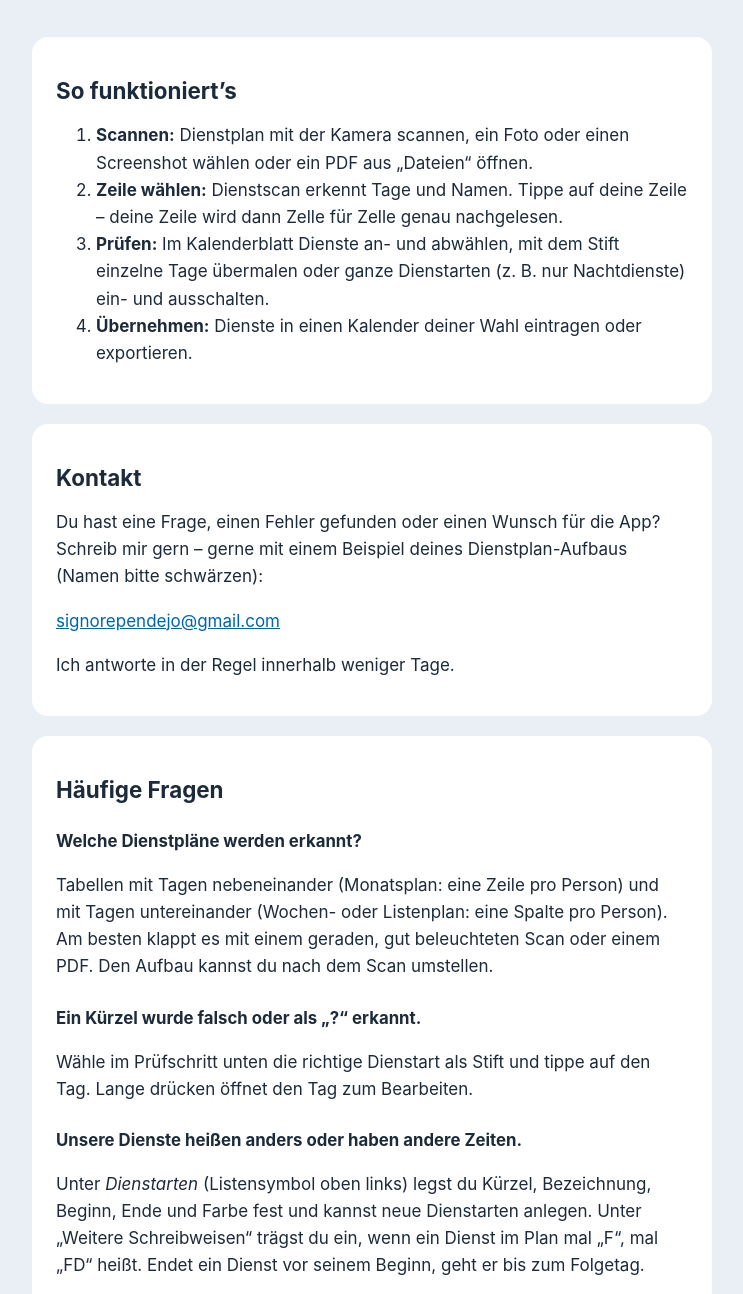
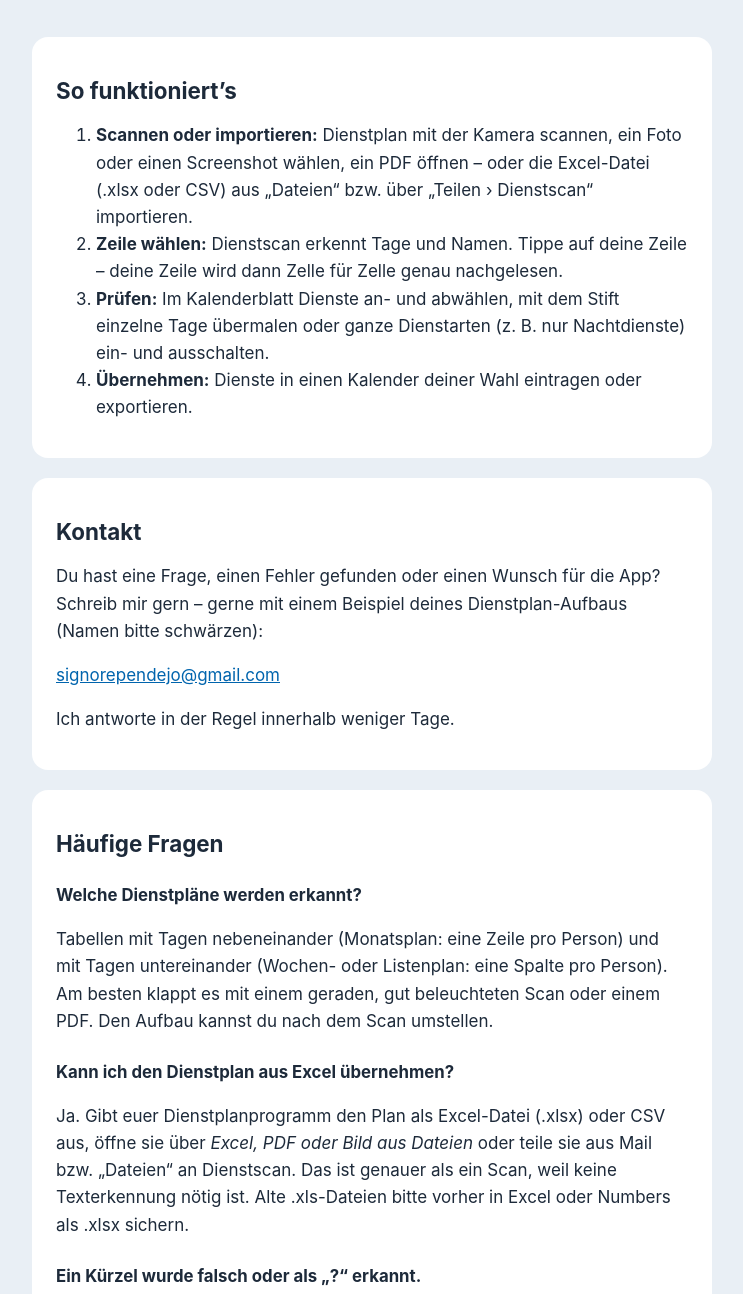
Before and after one commit to curlyrob/dienstscan, a plain HTML site: page index.html in a window 1280 px wide. Shown: the part 246-1540 px from the top of the page, without its empty margins (268-1011 px from the left). Drawn offline with Linux system fonts and the light colour scheme.

Commit message:
Hilfe: Excel-Import
Co-Authored-By: Claude Opus 5.5 <noreply@anthropic.com>

```diff
--- a/index.html
+++ b/index.html
@@ -19,7 +19,7 @@
   <section>
     <h2>So funktioniert’s</h2>
     <ol>
-      <li><strong>Scannen:</strong> Dienstplan mit der Kamera scannen, ein Foto oder einen Screenshot wählen oder ein PDF aus „Dateien“ öffnen.</li>
+      <li><strong>Scannen oder importieren:</strong> Dienstplan mit der Kamera scannen, ein Foto oder einen Screenshot wählen, ein PDF öffnen – oder die Excel-Datei (.xlsx oder CSV) aus „Dateien“ bzw. über „Teilen › Dienstscan“ importieren.</li>
       <li><strong>Zeile wählen:</strong> Dienstscan erkennt Tage und Namen. Tippe auf deine Zeile – deine Zeile wird dann Zelle für Zelle genau nachgelesen.</li>
       <li><strong>Prüfen:</strong> Im Kalenderblatt Dienste an- und abwählen, mit dem Stift einzelne Tage übermalen oder ganze Dienstarten (z. B. nur Nachtdienste) ein- und ausschalten.</li>
       <li><strong>Übernehmen:</strong> Dienste in einen Kalender deiner Wahl eintragen oder exportieren.</li>
@@ -38,6 +38,9 @@
 
     <h3>Welche Dienstpläne werden erkannt?</h3>
     <p>Tabellen mit Tagen nebeneinander (Monatsplan: eine Zeile pro Person) und mit Tagen untereinander (Wochen- oder Listenplan: eine Spalte pro Person). Am besten klappt es mit einem geraden, gut beleuchteten Scan oder einem PDF. Den Aufbau kannst du nach dem Scan umstellen.</p>
+
+    <h3>Kann ich den Dienstplan aus Excel übernehmen?</h3>
+    <p>Ja. Gibt euer Dienstplanprogramm den Plan als Excel-Datei (.xlsx) oder CSV aus, öffne sie über <em>Excel, PDF oder Bild aus Dateien</em> oder teile sie aus Mail bzw. „Dateien“ an Dienstscan. Das ist genauer als ein Scan, weil keine Texterkennung nötig ist. Alte .xls-Dateien bitte vorher in Excel oder Numbers als .xlsx sichern.</p>
 
     <h3>Ein Kürzel wurde falsch oder als „?“ erkannt.</h3>
     <p>Wähle im Prüfschritt unten die richtige Dienstart als Stift und tippe auf den Tag. Lange drücken öffnet den Tag zum Bearbeiten.</p>
```
Also changed, not shown: datenschutz.html (+1 -1 lines).
